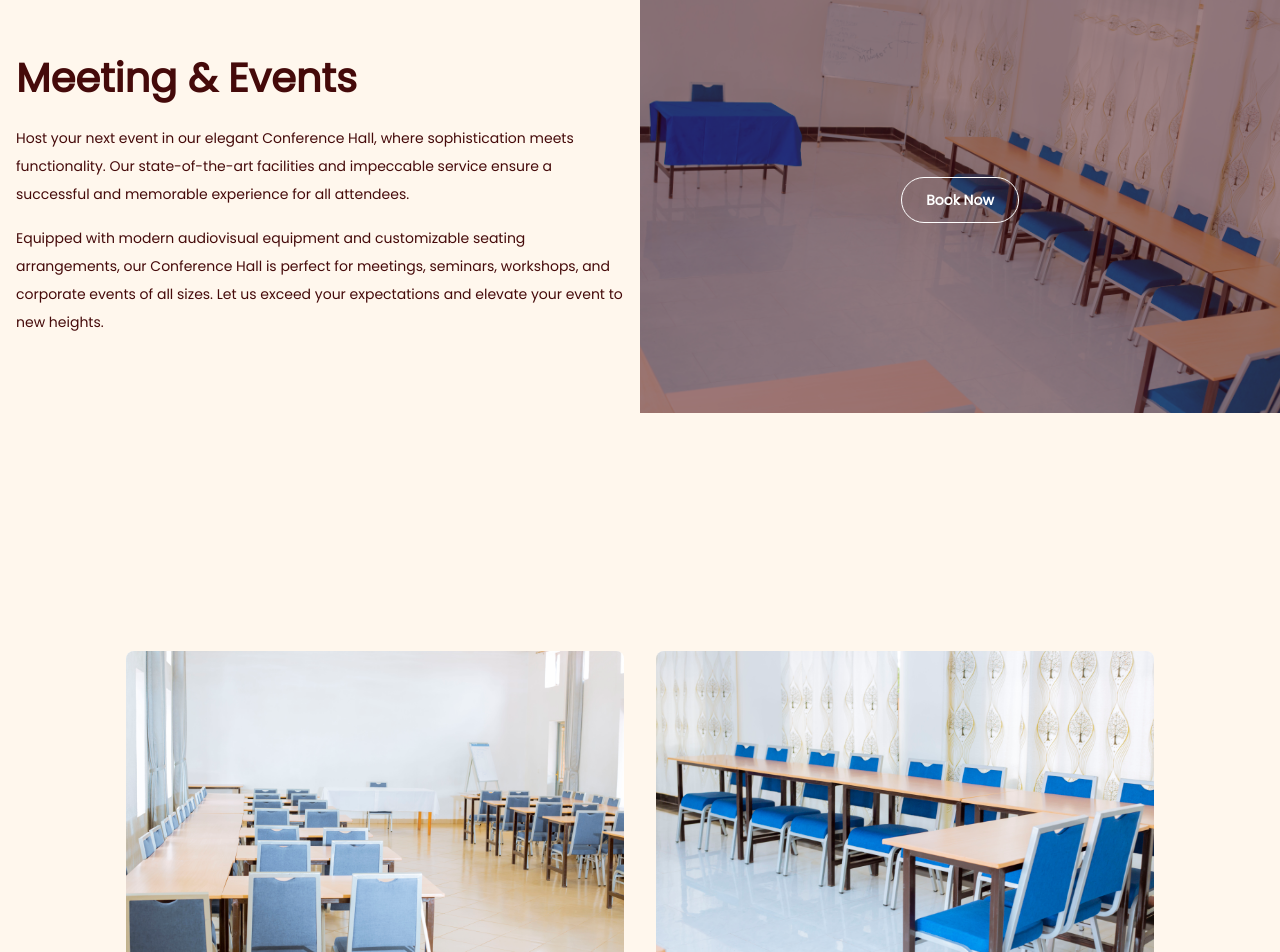
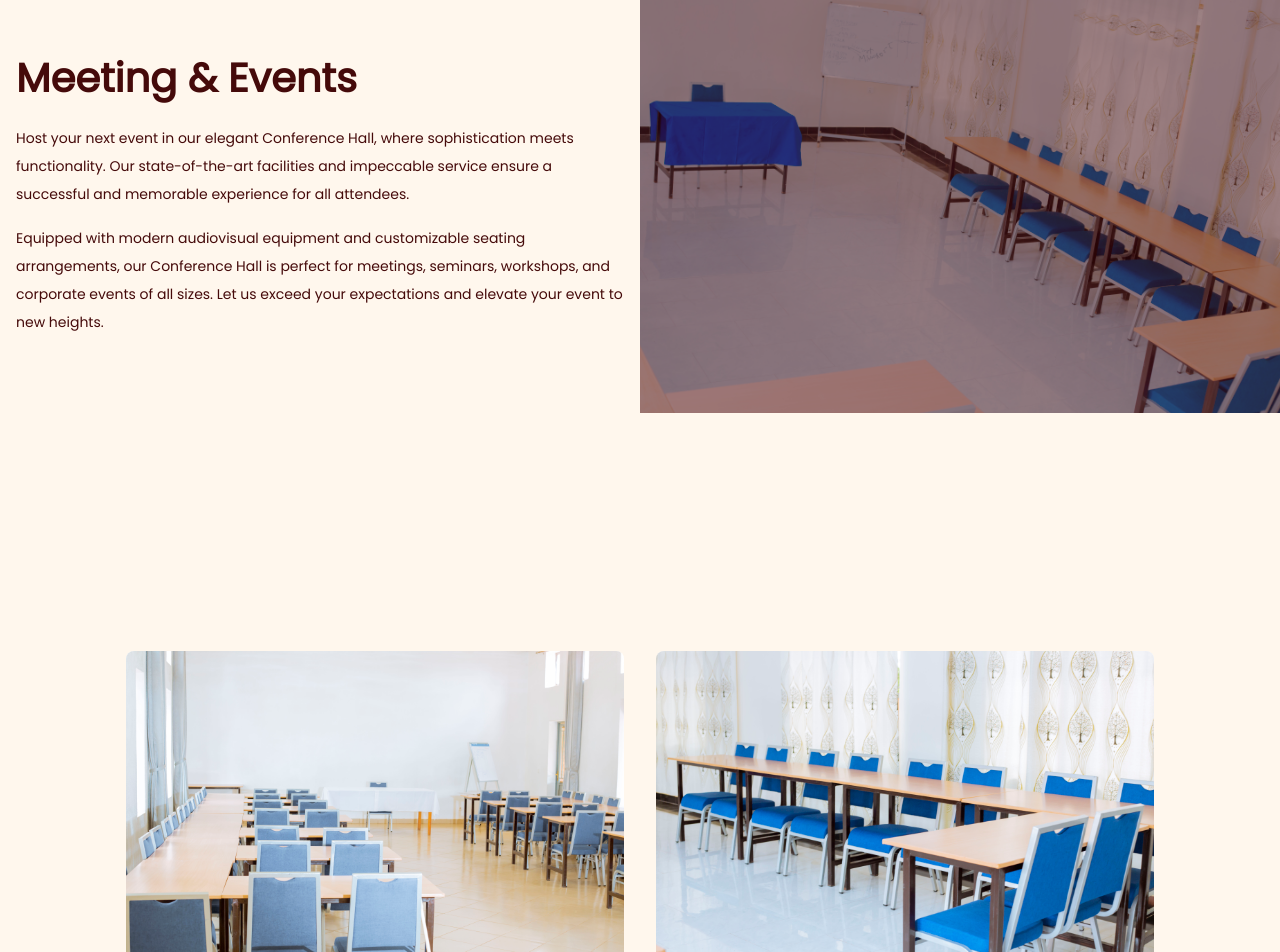
Before and after one commit to Juleshb/emmaus, a React (Create React App) app: page / in a window 1280 px wide. Shown: the part 2947-3899 px from the top of the page. Built offline with nearby package versions, Linux system fonts and the light colour scheme.

Commit message:
page title

```diff
--- a/public/index.html
+++ b/public/index.html
@@ -7,7 +7,7 @@
     <meta name="theme-color" content="#000000" />
     <meta
       name="description"
-      content="Web site created using create-react-app"
+      content="ammaus hostel"
     />
     <link rel="apple-touch-icon" href="%PUBLIC_URL%/logo192.png" />
     <!--
--- a/src/component/conferancehall.js
+++ b/src/component/conferancehall.js
@@ -2,7 +2,7 @@ import React, { useState, useEffect } from 'react';
 import RestorentImage from '../assets/ZW8A9603.JPG';
 import Image1 from '../assets/ZW8A9561.JPG';
 import Image2 from '../assets/ZW8A9566.JPG';
-import { motion } from "framer-motion";
+// import { motion } from "framer-motion";
 
 const Slideshow = () => {
   const slides = [
@@ -65,9 +65,9 @@ const Slideshow = () => {
               <div className="relative">
                 <img src={slide.image} alt="" className="w-full h-full object-cover" />
                 <div className="absolute inset-0 bg-Teal bg-opacity-50 flex items-center justify-center">
-                  <button className="py-3 px-6 text-sm border border-solid border-white rounded-full font-bold text-white">
+                  {/* <button className="py-3 px-6 text-sm border border-solid border-white rounded-full font-bold text-white">
                     Book Now
-                  </button>
+                  </button> */}
                 </div>
               </div>
             </div>
```
